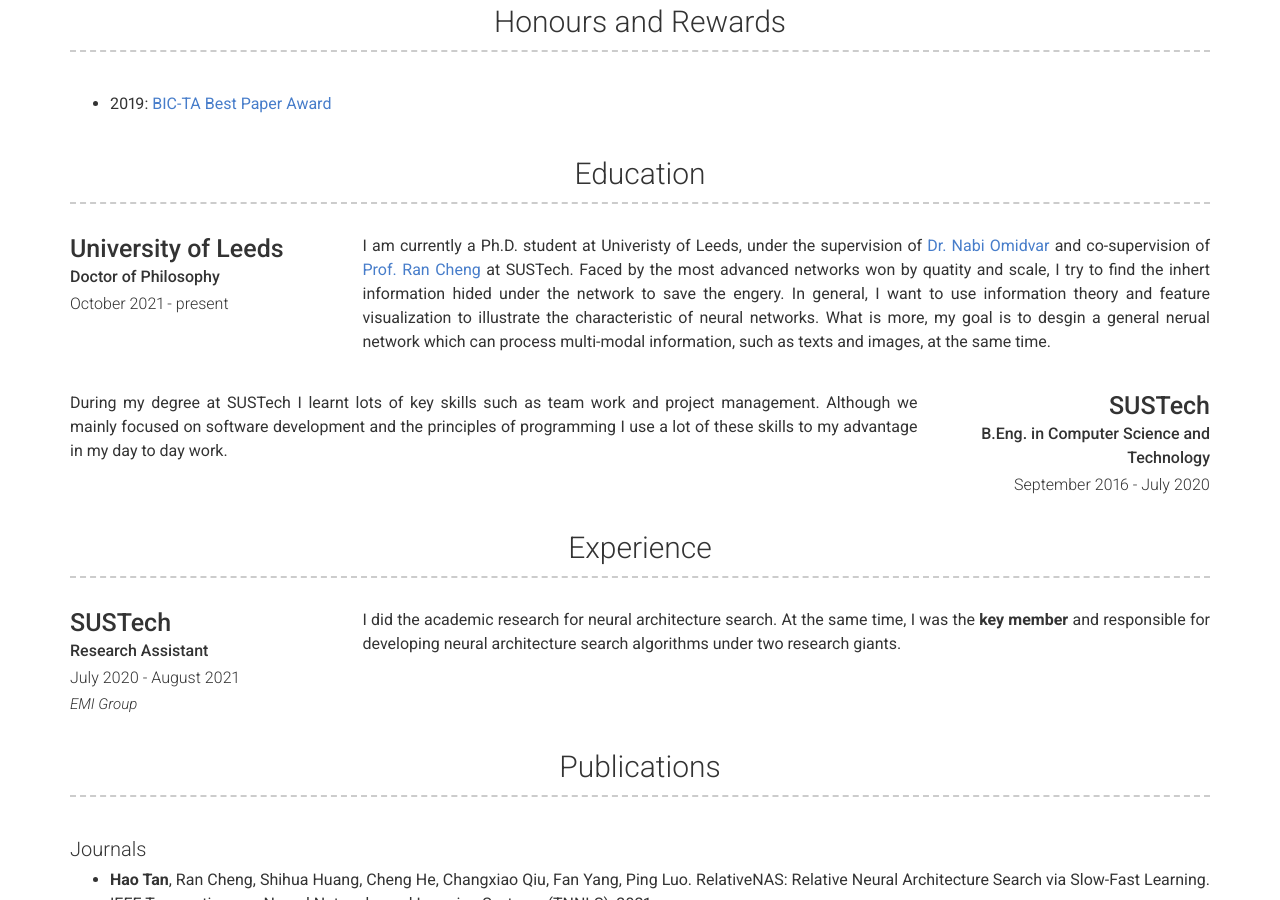
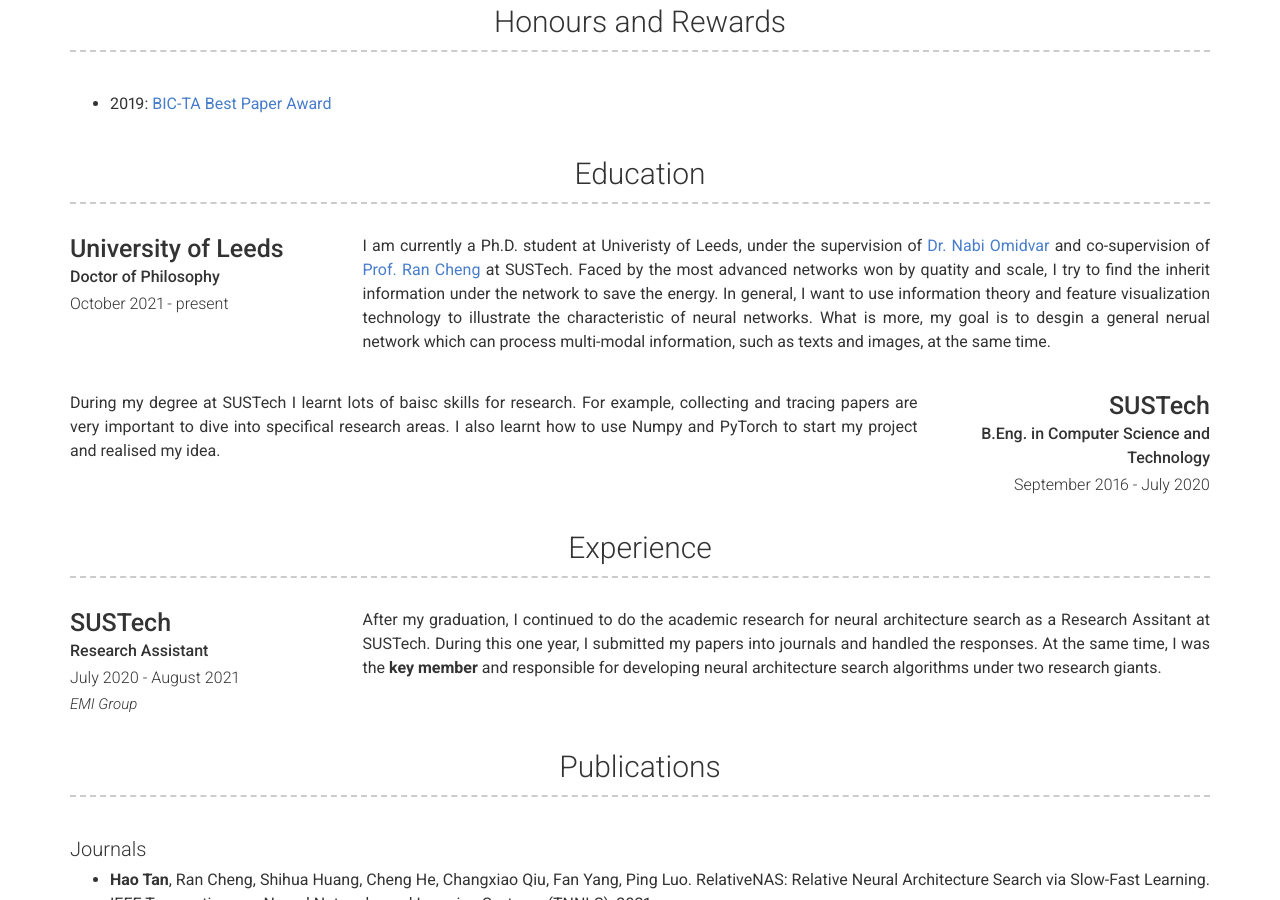
Before and after one commit to haotan1998/haotan1998.github.io, a Jekyll site: the page built from index.md, in a window 1280 px wide and 900 px high, scrolled down 701 px. Built offline with Jekyll 4.4.1, drawn with Linux system fonts in a browser that asks for light colours; nearby versions of some CDN libraries.

Commit message:
Update _config.yml

```diff
--- a/_config.yml
+++ b/_config.yml
@@ -65,16 +65,17 @@ content:
         caption: October 2021 - present
         description: | # this will include new lines to allow paragraphs
           I am currently a Ph.D. student at Univeristy of Leeds, under the supervision of [Dr. Nabi Omidvar](https://www.nomidvar.com) and co-supervision of [Prof. Ran Cheng](http://emi.sustech.edu.cn/?p=4665) at SUSTech.
-          Faced by the most advanced networks won by quatity and scale, I try to find the inhert information hided under the network to save the engery.
-          In general, I want to use information theory and feature visualization to illustrate the characteristic of neural networks.
+          Faced by the most advanced networks won by quatity and scale, I try to find the inherit information under the network to save the energy.
+          In general, I want to use information theory and feature visualization technology to illustrate the characteristic of neural networks.
           What is more, my goal is to desgin a general nerual network which can process multi-modal information, such as texts and images, at the same time.
       - layout: right
         title: SUSTech
         sub_title: B.Eng. in Computer Science and Technology
         caption: September 2016 - July 2020
         description: | # this will include new lines to allow paragraphs
-          During my degree at SUSTech I learnt lots of key skills such as team work and project management.
-          Although we mainly focused on software development and the principles of programming I use a lot of these skills to my advantage in my day to day work.
+          During my degree at SUSTech I learnt lots of baisc skills for research.
+          For example, collecting and tracing papers are very important to dive into specifical research areas.
+          I also learnt how to use Numpy and PyTorch to start my project and realised my idea.
   - title: Experience
     layout: list
     content:
@@ -85,7 +86,8 @@ content:
         link: http://emi.sustech.edu.cn
         link_text: EMI Group
         description: | # this will include new lines to allow paragraphs
-          I did the academic research for neural architecture search.
+          After my graduation, I continued to do the academic research for neural architecture search as a Research Assitant at SUSTech.
+          During this one year, I submitted my papers into journals and handled the responses.
           At the same time, I was the **key member** and responsible for developing neural architecture search algorithms under two research giants.
   - title: Publications
     layout: text
```
